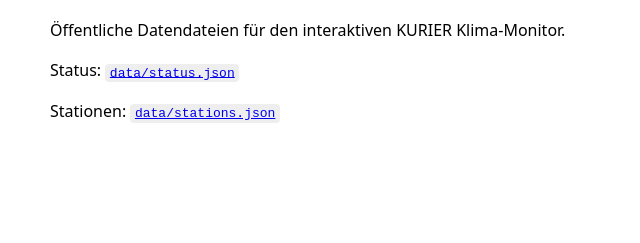
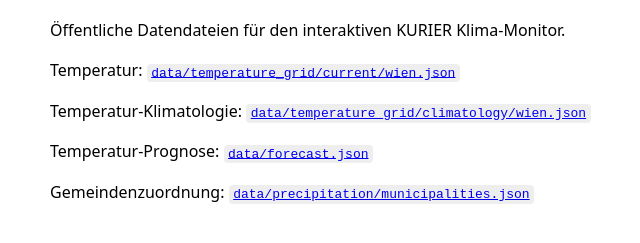
Before and after one commit to ernstfelixm/kurier-klimamonitor, a plain HTML site: page docs/index.html in a window 1280 px wide. Shown: the part 99-342 px from the top of the page, without its empty margins (210-850 px from the left). Drawn offline with Linux system fonts and the light colour scheme.

Commit message:
Enhance index.html with new data links
Added additional data links for temperature and precipitation.

```diff
--- a/docs/index.html
+++ b/docs/index.html
@@ -1 +1,57 @@
-<!doctype html><html lang="de"><meta charset="utf-8"><meta name="viewport" content="width=device-width,initial-scale=1"><title>KURIER Klima-Monitor Daten</title><style>body{font-family:system-ui,sans-serif;max-width:760px;margin:48px auto;padding:0 20px;line-height:1.5}code{background:#eee;padding:.15em .35em;border-radius:4px}</style><h1>KURIER Klima-Monitor</h1><p>Öffentliche Datendateien für den interaktiven KURIER Klima-Monitor.</p><p>Status: <a href="data/status.json"><code>data/status.json</code></a></p><p>Stationen: <a href="data/stations.json"><code>data/stations.json</code></a></p></html>
+<!doctype html>
+<html lang="de">
+<meta charset="utf-8">
+<meta name="viewport" content="width=device-width,initial-scale=1">
+
+<title>KURIER Klima-Monitor Daten</title>
+
+<style>
+body{
+  font-family:system-ui,sans-serif;
+  max-width:760px;
+  margin:48px auto;
+  padding:0 20px;
+  line-height:1.5
+}
+
+code{
+  background:#eee;
+  padding:.15em .35em;
+  border-radius:4px
+}
+</style>
+
+<h1>KURIER Klima-Monitor</h1>
+
+<p>
+  Öffentliche Datendateien für den interaktiven KURIER Klima-Monitor.
+</p>
+
+<p>
+  Temperatur:
+  <a href="data/temperature_grid/current/wien.json">
+    <code>data/temperature_grid/current/wien.json</code>
+  </a>
+</p>
+
+<p>
+  Temperatur-Klimatologie:
+  <a href="data/temperature_grid/climatology/wien.json">
+    <code>data/temperature_grid/climatology/wien.json</code>
+  </a>
+</p>
+
+<p>
+  Temperatur-Prognose:
+  <a href="data/forecast.json">
+    <code>data/forecast.json</code>
+  </a>
+</p>
+
+<p>
+  Gemeindenzuordnung:
+  <a href="data/precipitation/municipalities.json">
+    <code>data/precipitation/municipalities.json</code>
+  </a>
+</p>
+</html>
```
